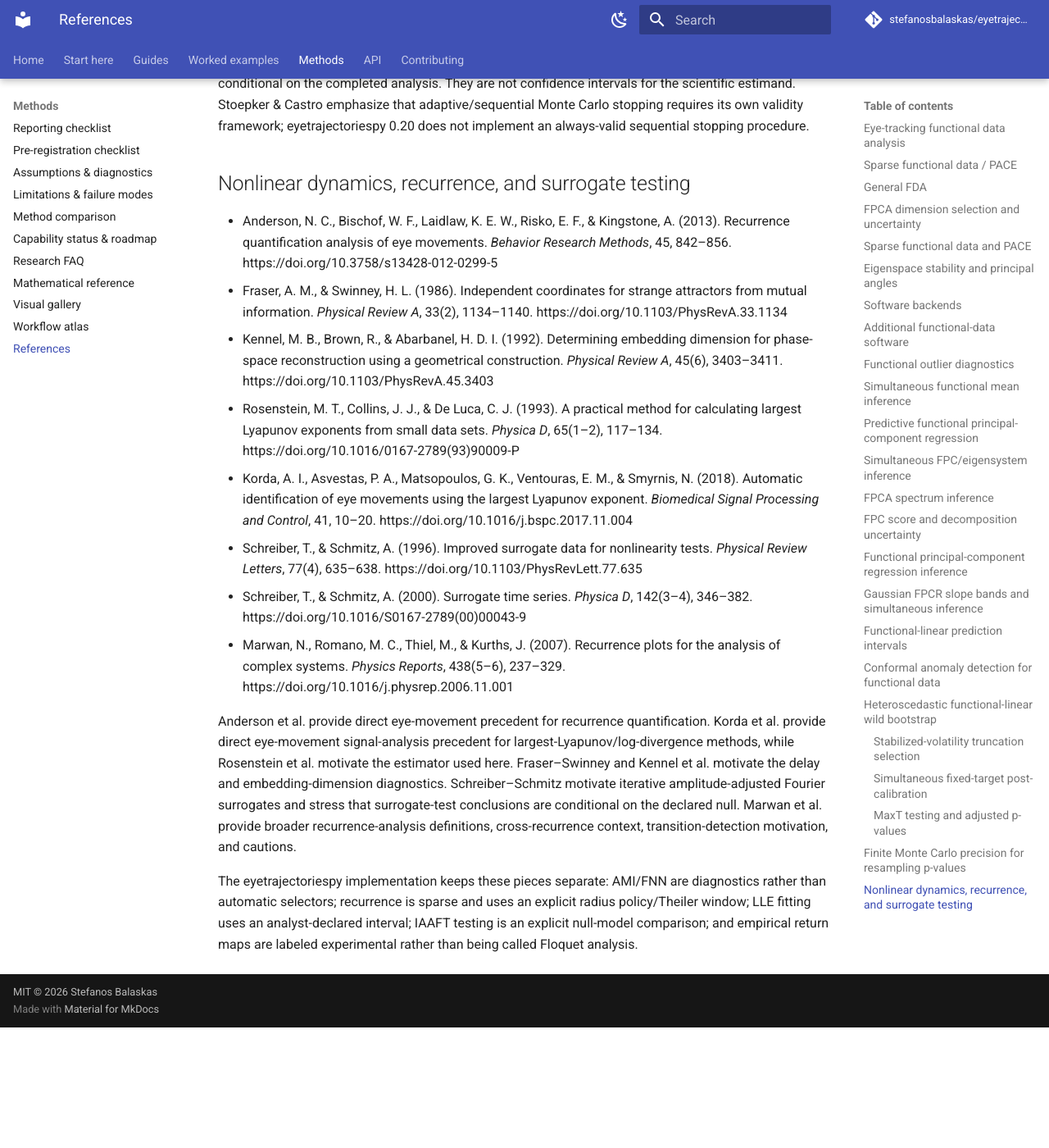
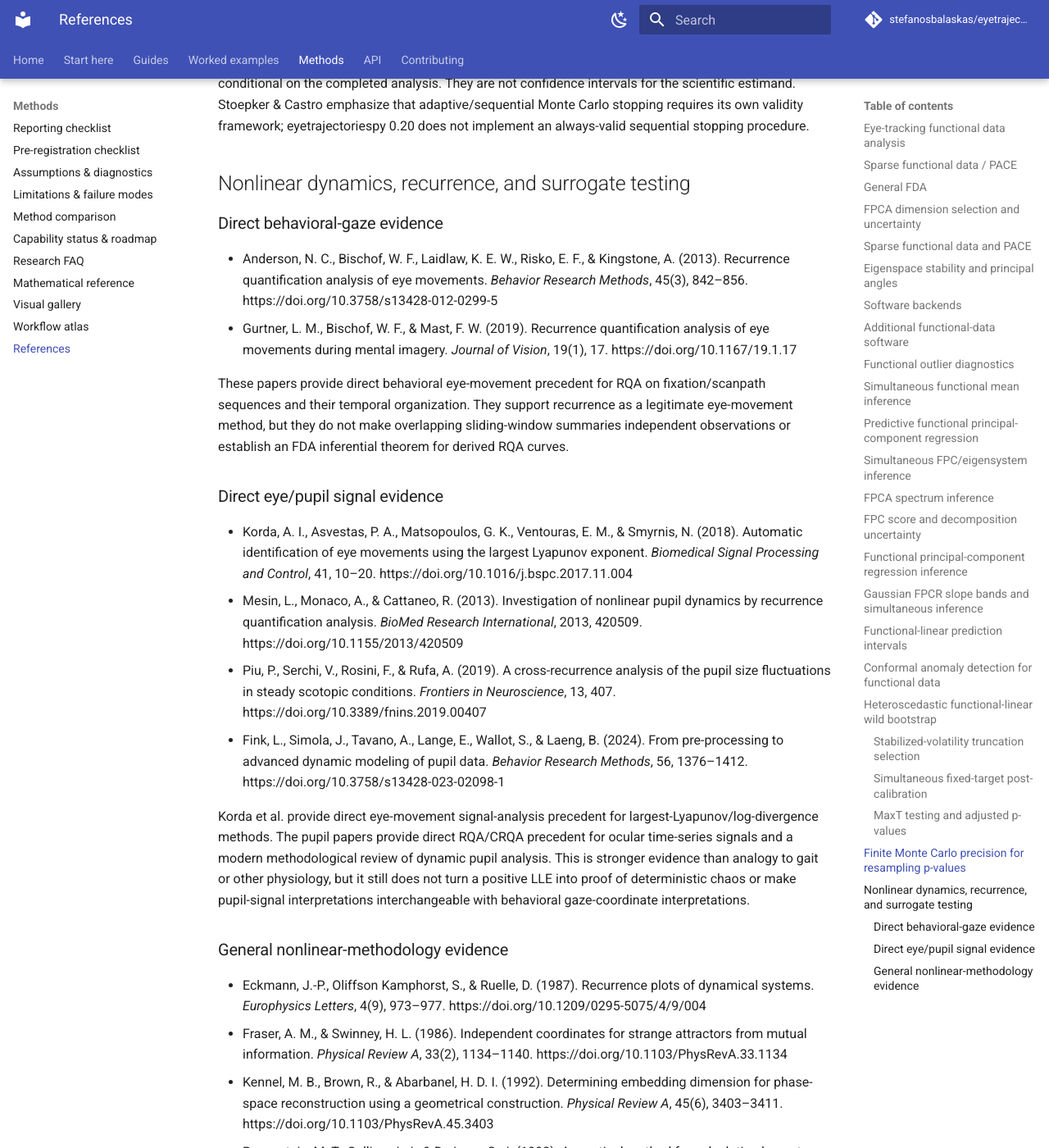
Before and after one commit to stefanosbalaskas/eyetrajectoriespy, an MkDocs documentation site: the page built from docs/methods/references.md, in a window 1280 px wide and 1400 px high, scrolled down 8578 px. Shown: the whole window at 82% size. Built offline with MkDocs 1.6.1 and Material for MkDocs 9.7.7, drawn with Linux system fonts in a browser that asks for light colours; comment, search, counter and statistics services are not loaded; before the commit the page ends 9831 px from its top, so only the background shows below that; some of the changed text lies outside the part shown.

Commit message:
Harden nonlinear references with verified evidence tiers

```diff
--- a/docs/methods/references.md
+++ b/docs/methods/references.md
@@ -213,15 +213,35 @@ Exact Clopper-Pearson intervals are used only to describe the finite-bootstrap e
 
 ## Nonlinear dynamics, recurrence, and surrogate testing
 
-- Anderson, N. C., Bischof, W. F., Laidlaw, K. E. W., Risko, E. F., & Kingstone, A. (2013). Recurrence quantification analysis of eye movements. *Behavior Research Methods*, 45, 842–856. https://doi.org/10.3758/s13428-012-0299-5
+### Direct behavioral-gaze evidence
+
+- Anderson, N. C., Bischof, W. F., Laidlaw, K. E. W., Risko, E. F., & Kingstone, A. (2013). Recurrence quantification analysis of eye movements. *Behavior Research Methods*, 45(3), 842–856. https://doi.org/10.3758/s13428-012-0299-5
+- Gurtner, L. M., Bischof, W. F., & Mast, F. W. (2019). Recurrence quantification analysis of eye movements during mental imagery. *Journal of Vision*, 19(1), 17. https://doi.org/10.1167/19.1.17
+
+These papers provide direct behavioral eye-movement precedent for RQA on fixation/scanpath sequences and their temporal organization. They support recurrence as a legitimate eye-movement method, but they do not make overlapping sliding-window summaries independent observations or establish an FDA inferential theorem for derived RQA curves.
+
+### Direct eye/pupil signal evidence
+
+- Korda, A. I., Asvestas, P. A., Matsopoulos, G. K., Ventouras, E. M., & Smyrnis, N. (2018). Automatic identification of eye movements using the largest Lyapunov exponent. *Biomedical Signal Processing and Control*, 41, 10–20. https://doi.org/10.1016/j.bspc.2017.11.004
+- Mesin, L., Monaco, A., & Cattaneo, R. (2013). Investigation of nonlinear pupil dynamics by recurrence quantification analysis. *BioMed Research International*, 2013, 420509. https://doi.org/10.1155/2013/420509
+- Piu, P., Serchi, V., Rosini, F., & Rufa, A. (2019). A cross-recurrence analysis of the pupil size fluctuations in steady scotopic conditions. *Frontiers in Neuroscience*, 13, 407. https://doi.org/10.3389/fnins.2019.00407
+- Fink, L., Simola, J., Tavano, A., Lange, E., Wallot, S., & Laeng, B. (2024). From pre-processing to advanced dynamic modeling of pupil data. *Behavior Research Methods*, 56, 1376–1412. https://doi.org/10.3758/s13428-023-02098-1
+
+Korda et al. provide direct eye-movement signal-analysis precedent for largest-Lyapunov/log-divergence methods. The pupil papers provide direct RQA/CRQA precedent for ocular time-series signals and a modern methodological review of dynamic pupil analysis. This is stronger evidence than analogy to gait or other physiology, but it still does not turn a positive LLE into proof of deterministic chaos or make pupil-signal interpretations interchangeable with behavioral gaze-coordinate interpretations.
+
+### General nonlinear-methodology evidence
+
+- Eckmann, J.-P., Oliffson Kamphorst, S., & Ruelle, D. (1987). Recurrence plots of dynamical systems. *Europhysics Letters*, 4(9), 973–977. https://doi.org/10.1209/0295-5075/4/9/004
 - Fraser, A. M., & Swinney, H. L. (1986). Independent coordinates for strange attractors from mutual information. *Physical Review A*, 33(2), 1134–1140. https://doi.org/10.1103/PhysRevA.33.1134
 - Kennel, M. B., Brown, R., & Abarbanel, H. D. I. (1992). Determining embedding dimension for phase-space reconstruction using a geometrical construction. *Physical Review A*, 45(6), 3403–3411. https://doi.org/10.1103/PhysRevA.45.3403
 - Rosenstein, M. T., Collins, J. J., & De Luca, C. J. (1993). A practical method for calculating largest Lyapunov exponents from small data sets. *Physica D*, 65(1–2), 117–134. https://doi.org/10.1016/0167-2789(93)90009-P
-- Korda, A. I., Asvestas, P. A., Matsopoulos, G. K., Ventouras, E. M., & Smyrnis, N. (2018). Automatic identification of eye movements using the largest Lyapunov exponent. *Biomedical Signal Processing and Control*, 41, 10–20. https://doi.org/10.1016/j.bspc.2017.11.004
+- Kantz, H. (1994). A robust method to estimate the maximal Lyapunov exponent of a time series. *Physics Letters A*, 185(1), 77–87. https://doi.org/10.1016/0375-9601(94)90991-1
+- Coco, M. I., & Dale, R. (2014). Cross-recurrence quantification analysis of categorical and continuous time series: an R package. *Frontiers in Psychology*, 5, 510. https://doi.org/10.3389/fpsyg.2014.00510
+- Wallot, S., & Leonardi, G. (2018). Analyzing multivariate dynamics using cross-recurrence quantification analysis (CRQA), diagonal-cross-recurrence profiles (DCRP), and multidimensional recurrence quantification analysis (MdRQA) – a tutorial in R. *Frontiers in Psychology*, 9, 2232. https://doi.org/10.3389/fpsyg.2018.02232
 - Schreiber, T., & Schmitz, A. (1996). Improved surrogate data for nonlinearity tests. *Physical Review Letters*, 77(4), 635–638. https://doi.org/10.1103/PhysRevLett.77.635
 - Schreiber, T., & Schmitz, A. (2000). Surrogate time series. *Physica D*, 142(3–4), 346–382. https://doi.org/10.1016/S0167-2789(00)00043-9
 - Marwan, N., Romano, M. C., Thiel, M., & Kurths, J. (2007). Recurrence plots for the analysis of complex systems. *Physics Reports*, 438(5–6), 237–329. https://doi.org/10.1016/j.physrep.2006.11.001
 
-Anderson et al. provide direct eye-movement precedent for recurrence quantification. Korda et al. provide direct eye-movement signal-analysis precedent for largest-Lyapunov/log-divergence methods, while Rosenstein et al. motivate the estimator used here. Fraser–Swinney and Kennel et al. motivate the delay and embedding-dimension diagnostics. Schreiber–Schmitz motivate iterative amplitude-adjusted Fourier surrogates and stress that surrogate-test conclusions are conditional on the declared null. Marwan et al. provide broader recurrence-analysis definitions, cross-recurrence context, transition-detection motivation, and cautions.
+The implementation keeps these sources in their proper roles. Fraser–Swinney and Kennel et al. motivate diagnostics rather than automatic selectors. Rosenstein is the estimator family implemented by the LLE API; Kantz is methodological context, not an implemented algorithm. Coco–Dale and Wallot–Leonardi support CRQA concepts but do not imply automatic temporal alignment or causal coupling. Schreiber–Schmitz motivate the surrogate null-model framework; rejection remains conditional on that null.
 
-The eyetrajectoriespy implementation keeps these pieces separate: AMI/FNN are diagnostics rather than automatic selectors; recurrence is sparse and uses an explicit radius policy/Theiler window; LLE fitting uses an analyst-declared interval; IAAFT testing is an explicit null-model comparison; and empirical return maps are labeled experimental rather than being called Floquet analysis.
+For the full verification record—including candidate citations that were **not verified** in the 2026-09-23 audit—see [Nonlinear evidence audit](nonlinear-evidence-audit.md). A failed citation or package search is never used as proof of novelty.
```
